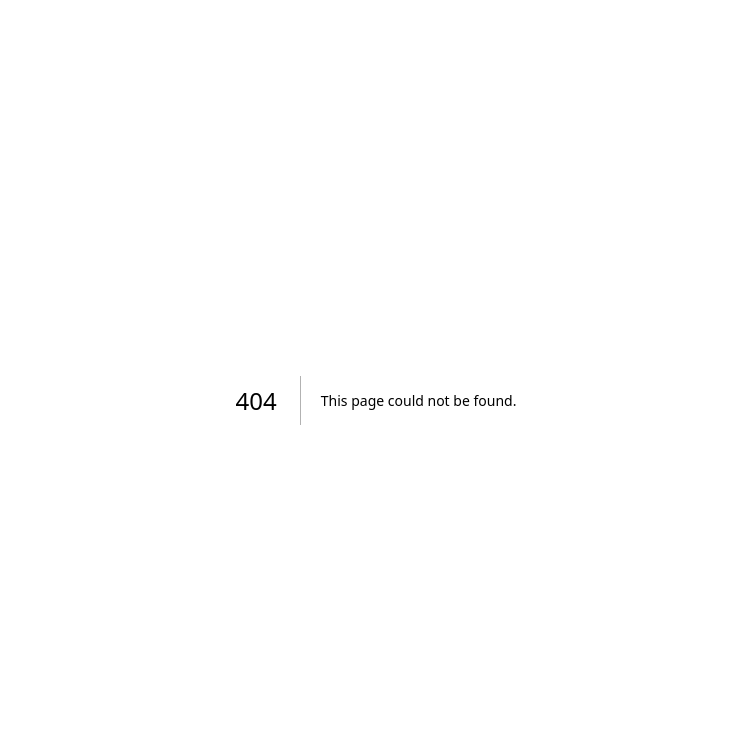
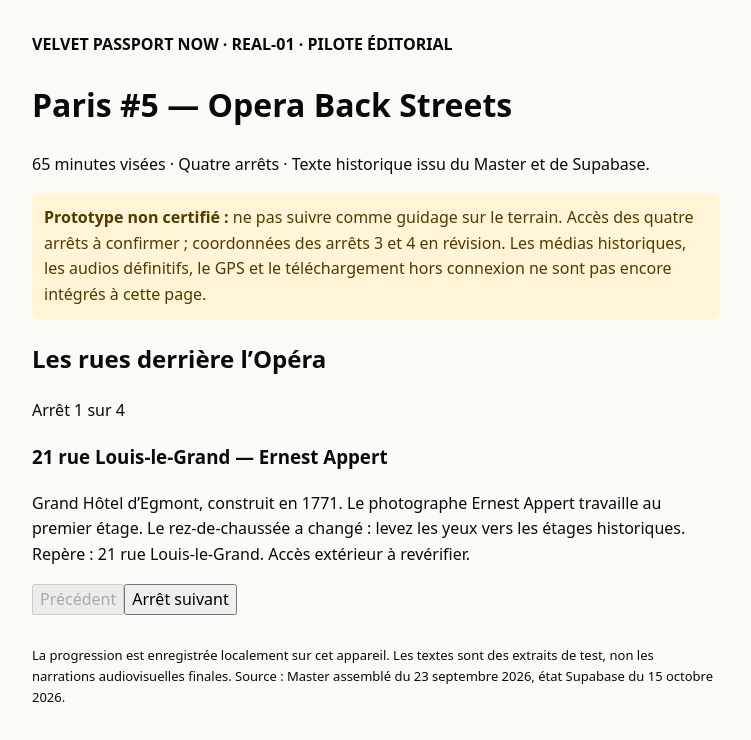
Before and after one commit to naturlabs1996-creator/velvet-passport-now, a Next.js app: page /test-real/paris-05 in a window 1280 px wide. Before the commit this address had no page. Shown: the top 740 px of the page, without its empty margins (264-1015 px from the left). Built offline with nearby package versions, Linux system fonts and the light colour scheme.

Commit message:
Add REAL-01 Paris route 05 editorial navigation pilot with explicit location caveats

```diff
--- /dev/null
+++ b/app/test-real/paris-05/page.tsx
@@ -0,0 +1,25 @@
+import { NowRouteNavigator } from "../../../lib/now-route-navigator";
+
+export const metadata = { title: "REAL-01 Paris #5 — Velvet Passport NOW" };
+
+// Read-only editorial snapshot from vp_now_test, 15 October 2026.
+// Not a public release. Coordinates for stops 3 and 4 remain under review.
+const stops = [
+  { id: "VP-PAR-NOW-05-SZ-01", title: "21 rue Louis-le-Grand — Ernest Appert", description: "Grand Hôtel d’Egmont, construit en 1771. Le photographe Ernest Appert travaille au premier étage. Le rez-de-chaussée a changé : levez les yeux vers les étages historiques. Repère : 21 rue Louis-le-Grand. Accès extérieur à revérifier." },
+  { id: "VP-PAR-NOW-05-SZ-02", title: "16 rue Louis-le-Grand — Vente de Malmaison, 1819", description: "En mars 1819, Maître Lacoste expose puis vend des objets des collections de Joséphine : antiquités, mobilier, minéraux et même deux momies. Le lien de certains objets ethnographiques avec l’expédition Baudin reste probable, non certain. L’étage exact est inconnu. Accès extérieur à revérifier." },
+  { id: "VP-PAR-NOW-05-SZ-03", title: "Opéra — Kommandantur, 25 août 1944", description: "La 11e compagnie du III/RMT attaque ce point allemand. Le half-track La Revanche 39-40 participe au combat ; un drapeau blanc précède la reddition. Le commandement supérieur de von Choltitz se trouvait au Meurice, et non ici. Point d’arrêt précis à valider avant guidage réel." },
+  { id: "VP-PAR-NOW-05-SZ-04", title: "Ancien marché aux chevaux — Beaufort et Nemours, 1652", description: "Le 30 juillet 1652, duel collectif de cinq contre cinq : Nemours tire et manque Beaufort ; Beaufort tire avec un pistolet chargé de trois balles et blesse mortellement Nemours. Secteur historique : rue d’Antin / rue Danielle-Casanova / Louis-le-Grand. Le point exact n’est pas établi : ne pas utiliser cette description comme instruction de navigation." },
+];
+
+export default function ParisFivePilotPage() {
+  return (
+    <main style={{ maxWidth: 720, margin: "2rem auto", padding: "0 1rem 4rem", fontFamily: "system-ui", lineHeight: 1.6 }}>
+      <p style={{ fontWeight: 700 }}>VELVET PASSPORT NOW · REAL-01 · PILOTE ÉDITORIAL</p>
+      <h1>Paris #5 — Opera Back Streets</h1>
+      <p>65 minutes visées · Quatre arrêts · Texte historique issu du Master et de Supabase.</p>
+      <p style={{ padding: 12, background: "#fff4d6", color: "#513900", borderRadius: 8 }}><strong>Prototype non certifié :</strong> ne pas suivre comme guidage sur le terrain. Accès des quatre arrêts à confirmer ; coordonnées des arrêts 3 et 4 en révision. Les médias historiques, les audios définitifs, le GPS et le téléchargement hors connexion ne sont pas encore intégrés à cette page.</p>
+      <NowRouteNavigator city="paris" routeId="VP-PAR-NOW-05-real-01" routeTitle="Les rues derrière l’Opéra" stops={stops} />
+      <p style={{ marginTop: 30, fontSize: 13 }}>La progression est enregistrée localement sur cet appareil. Les textes sont des extraits de test, non les narrations audiovisuelles finales. Source : Master assemblé du 23 septembre 2026, état Supabase du 15 octobre 2026.</p>
+    </main>
+  );
+}
```
